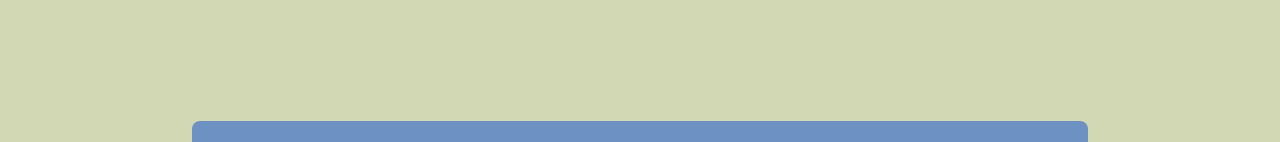
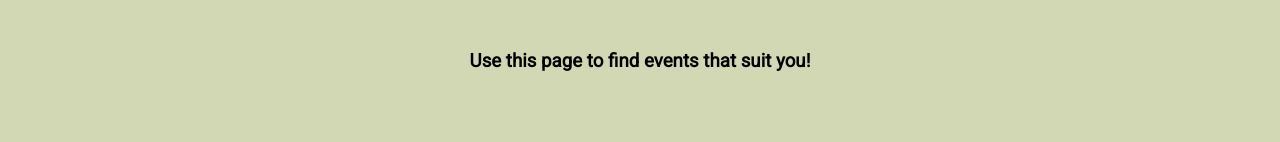
Before and after one commit to abdullah-sah/Event-Page, a plain HTML site: page index.html in a window 1280 px wide. Shown: the part 198-340 px from the top of the page. Drawn offline with Linux system fonts and the light colour scheme; a web font is replaced by a local one.

Commit message:
Completed all challenge requirements. Included link to GH in footer.

```diff
--- a/index.html
+++ b/index.html
@@ -20,11 +20,12 @@
 			<header>
 				<h1>Event-Page</h1>
 				<h4>very original idea I know</h4>
+				<h3>Use this page to find events that suit you!</h3>
 			</header>
 
 			<section id="cards-container">
 				<footer>
-					<p><a href='#'>Abdullah Sahraoui</a></p>
+					<p><a href='https://github.com/abdullah-sah/' target="_blank">Abdullah Sahraoui</a></p>
 				</footer>
 			</section>
 
--- a/main.css
+++ b/main.css
@@ -39,6 +39,11 @@ header h1 {
 header h4 {
 	font-size: 2vw;
 	margin-top: 0;
+}
+
+header h3 {
+	margin-left: auto;
+	margin-right: auto;
 }
 
 .burger {
```
